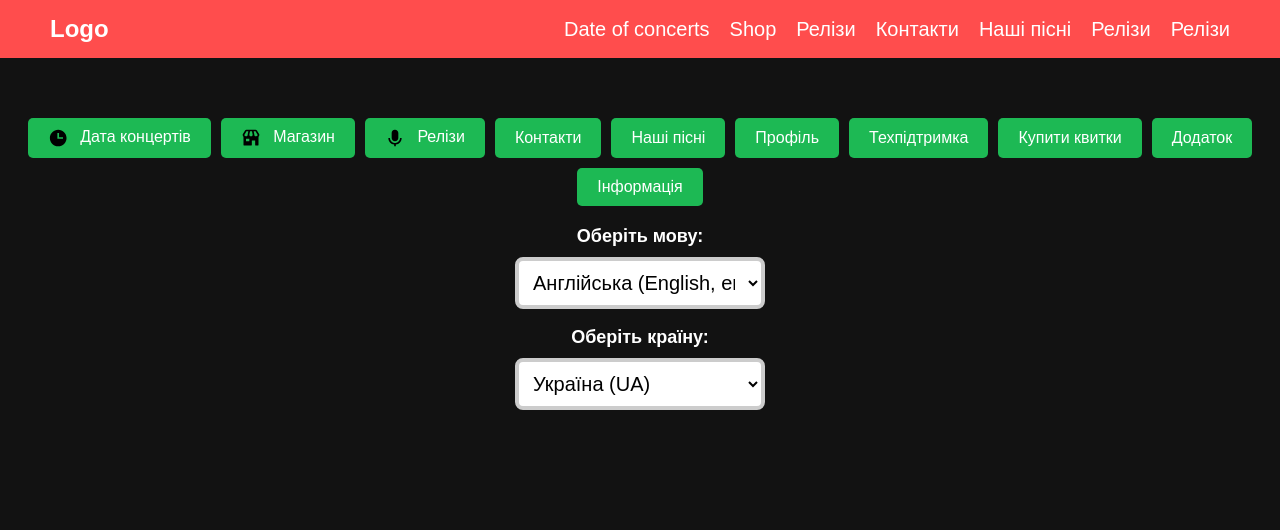
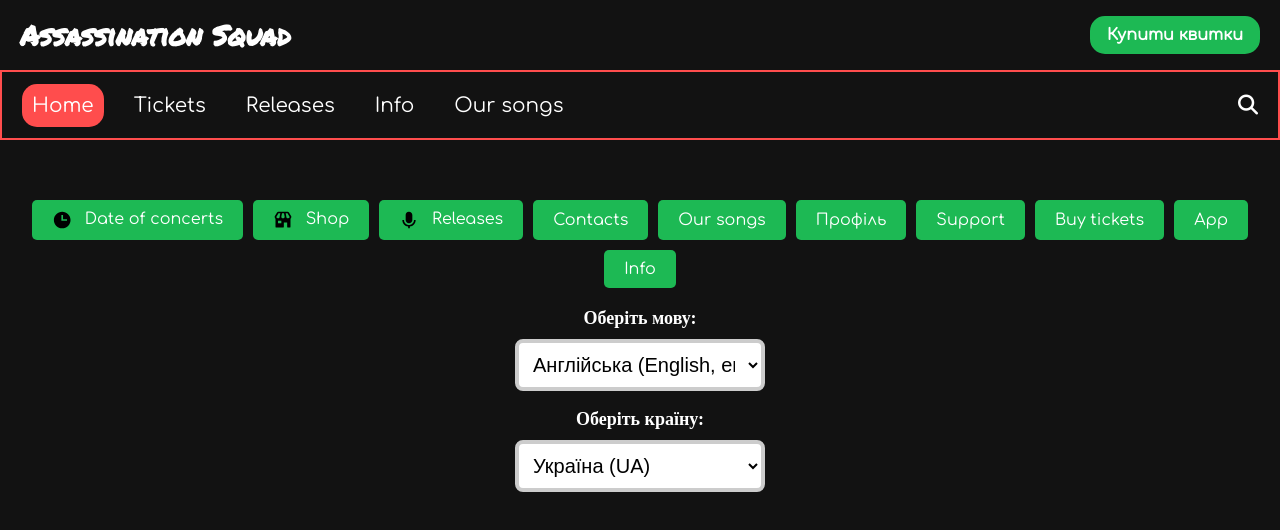
Before and after one commit to likeauser9/musicplatform.com, a plain HTML site: page index.html in a window 1280 px wide. Drawn offline with nearby package versions, Linux system fonts and the light colour scheme.

Commit message:
ну типа коммит

```diff
--- a/index.css
+++ b/index.css
@@ -1,3 +1,18 @@
+@font-face {
+  font-family: "Permanent";
+  src: url("/assets/fonts/PermanentMarker-Regular.ttf");
+}
+
+@font-face {
+  font-family: "MPlus";
+  src: url("/assets/fonts/MPLUSRounded1c-Regular.ttf");
+}
+
+@font-face {
+  font-family: "Comfortaa";
+  src: url("/assets/fonts/Comfortaa-Regular.ttf");
+}
+
 * {
   margin: 0;
   padding: 0;
@@ -6,39 +21,11 @@
 }
 
 body {
-  font-family: Arial, sans-serif;
+  /* font-family: Arial, sans-serif; */
   background-color: #121212;
   color: white;
   text-align: center;
 }
-
-/* .logo {
-  position: absolute;
-  top: 10px;
-  left: 10px;
-  width: 50px;
-  height: 50px;
-} */
-
-/* Гамбургер-меню */
-/* .hamburger {
-  position: absolute;
-  top: 10px;
-  right: 10px;
-  width: 40px;
-  height: 40px;
-  background: none;
-  border: none;
-  cursor: pointer;
-}
-
-.hamburger span {
-  width: 30px;
-  height: 4px;
-  background-color: white;
-  margin: 6px auto;
-  transition: 0.3s;
-} */
 
 .hamburger {
   display: none;
@@ -55,7 +42,6 @@ body {
   background-color: white;
 }
 
-/* Мобильное меню */
 .mobile-menu {
   position: fixed;
   bottom: -100%;
@@ -80,6 +66,7 @@ body {
 .socials a {
   background-color: #1db954;
   border: none;
+  font-family: "Comfortaa";
   padding: 10px 20px;
   color: white;
   font-size: 16px;
@@ -133,61 +120,7 @@ select {
   padding: 20px;
   margin-top: 20px;
   border-radius: 10px;
-  display: none; /* Initially hidden */
-}
-
-/* Мобильная версия */
-@media (max-width: 768px) {
-  .menu button {
-    font-size: 14px;
-    padding: 8px 16px;
-  }
-
-  .player {
-    padding: 15px;
-  }
-
-  .settings {
-    font-size: 14px;
-  }
-
-  .hamburger {
-    display: block;
-  }
-
-  .hamburger.active .bar:nth-child(2) {
-    opacity: 0;
-  }
-
-  .hamburger.active .bar:nth-child(1) {
-    transform: translateY(8px) rotate(45deg);
-  }
-
-  .hamburger.active .bar:nth-child(3) {
-    transform: translateY(-8px) rotate(-45deg);
-  }
-
-  .nav_menu {
-    position: fixed;
-    left: -100%;
-    top: 70px;
-    gap: 0;
-    flex-direction: column;
-    background-color: #121212;
-    border: 2px solid red;
-    border-radius: 10px;
-    width: 100%;
-    text-align: center;
-    transition: 0.3s;
-  }
-
-  .nav_menu li {
-    margin: 16px 0;
-  }
-
-  .nav_menu.active {
-    left: 0;
-  }
+  display: none;
 }
 
 .modal {
@@ -219,16 +152,28 @@ select {
 }
 
 /* header */
+header {
+  padding: 20px 20px;
+  display: flex;
+  justify-content: space-between;
+  align-items: center;
+  height: 70px;
+}
+
 nav {
   display: flex;
   justify-content: space-between;
   align-items: center;
-  padding: 15px 50px;
-  background: #ff4d4d;
+  padding: 0 20px;
+  height: 70px;
+  border: 2px solid #ff4d4d;
+  background: transparent;
+  gap: 15px;
 }
 
 .logo {
-  font-size: 24px;
+  font-family: "Permanent";
+  font-size: 28px;
   font-weight: bold;
   color: white;
 }
@@ -239,28 +184,55 @@ nav {
   gap: 20px;
 }
 
+.dedicated_button {
+  background: #ff4d4d;
+  padding: 10px 10px;
+  border-radius: 15px;
+}
+
+.nav_menu li {
+  display: flex;
+  align-items: center;
+  justify-content: center;
+}
+
 .nav_menu li a {
+  font-family: "Comfortaa";
+  border-radius: 15px;
+  padding: 10px 10px;
   color: white;
   font-size: 20px;
-  transition: 0.3s;
+  transition: all 0.3s ease-in-out;
 }
 
 .nav_menu li a:hover {
-  color: #ffe066;
+  text-decoration: dashed;
+  background: #ff4d4d;
+  padding: 10px 10px;
+  border-radius: 15px;
+}
+
+nav i {
+  color: #fff;
+  font-size: 20px;
 }
 
 .header_button {
-  background: white;
-  color: #ff4d4d;
+  background: #1db954;
+  font-family: "Comfortaa";
+  color: #fff;
   padding: 8px 15px;
-  border-radius: 5px;
+  border-radius: 15px;
   font-weight: bold;
+  border: 2px solid #1db954;
   transition: 0.3s;
 }
 
 .header_button:hover {
-  background: #ffe066;
-  color: #333;
+  background: transparent;
+  border: 2px solid #1db954;
+  font-weight: bold;
+  color: #1db954;
 }
 
 /* section */
@@ -292,3 +264,71 @@ select:focus {
 .middle {
   margin-top: 20px;
 }
+
+@media (max-width: 800px) {
+  .menu button {
+    font-size: 14px;
+    padding: 8px 16px;
+  }
+
+  .player {
+    padding: 15px;
+  }
+
+  .settings {
+    font-size: 14px;
+  }
+
+  .hamburger {
+    display: block;
+  }
+
+  .hamburger.active .bar:nth-child(2) {
+    opacity: 0;
+  }
+
+  .hamburger.active .bar:nth-child(1) {
+    transform: translateY(8px) rotate(45deg);
+  }
+
+  .hamburger.active .bar:nth-child(3) {
+    transform: translateY(-8px) rotate(-45deg);
+  }
+
+  .nav_menu {
+    position: absolute;
+    top: 140px;
+    left: 0;
+    right: 0;
+    flex-direction: column;
+    text-align: center;
+    background-color: #333;
+    overflow: hidden;
+  }
+
+  #menu_list {
+    transition: all 0.25s ease-in-out;
+  }
+
+  /* .nav_menu {
+    position: fixed;
+    left: -100%;
+    top: 70px;
+    gap: 0;
+    flex-direction: column;
+    background-color: #121212;
+    border: 2px solid red;
+    border-radius: 10px;
+    width: 100%;
+    text-align: center;
+    transition: 0.3s;
+  } */
+
+  .nav_menu li {
+    margin: 16px 0;
+  }
+
+  .nav_menu.active {
+    left: 0;
+  }
+}
--- a/index.html
+++ b/index.html
@@ -5,28 +5,35 @@
     <meta name="viewport" content="width=device-width, initial-scale=1.0" />
     <title>Music Platform</title>
     <link rel="stylesheet" href="index.css" />
-    <style></style>
+    <link
+      href="https://unpkg.com/boxicons@2.1.4/css/boxicons.min.css"
+      rel="stylesheet"
+    />
   </head>
   <body>
+    <header>
+      <a href="#" class="logo">Assassination Squad</a>
+
+      <a href="#" class="header_button">Купити квитки</a>
+    </header>
     <nav>
-      <a href="#" class="logo">Logo</a>
-
-      <ul class="nav_menu">
-        <li><a href="#" data-key="concerts_data">Дата концертів</a></li>
-        <li><a href="#" data-key="shop">Магазин</a></li>
-        <li><a href="#">Релізи</a></li>
-        <li><a href="#">Контакти</a></li>
-        <li><a href="#">Наші пісні</a></li>
-        <li><a href="#">Релізи</a></li>
-        <li><a href="#">Релізи</a></li>
+      <ul class="nav_menu" id="menu_list">
+        <li>
+          <a class="dedicated_button" href="#" data-key="home">Головна</a>
+        </li>
+        <li><a href="#" data-key="tickets">Квитки</a></li>
+        <li><a href="#" data-key="releases">Релізи</a></li>
+        <li><a href="#" data-key="info">Інформація</a></li>
+        <li><a href="#" data-key="our_songs">Наші пісні</a></li>
       </ul>
 
-      <div class="hamburger">
+      <div class="hamburger" onclick="toggle_menu()">
         <span class="bar"></span>
         <span class="bar"></span>
         <span class="bar"></span>
       </div>
-      <!-- <a href="#" class="header_button">Button</a> -->
+
+      <i class="fa-solid fa-magnifying-glass"></i>
     </nav>
     <!-- Лого -->
     <!-- <img src="7297B429-66D2-4D3C-9465-189CDACE3D00.png" alt="Logo" class="logo"> -->
@@ -35,31 +42,35 @@
     <div class="menu">
       <button onclick="alert('Дата концертів буде додано пізніше')">
         <img src="assets/icons/time.svg" alt="" />
-        Дата концертів
+        <span data-key="concerts_date">Дата концертів</span>
       </button>
-      <button onclick="showModal('Магазин скоро відкриється')">
+      <button onclick="showModal('Магазин скоро відкриється')" , data-key="">
         <img src="assets/icons/shop.svg" alt="" />
-        Магазин
+        <span data-key="shop">Магазин</span>
       </button>
       <button onclick="showModal('Перелік релізів буде оновлено')">
         <img src="assets/icons/song.svg" alt="" />
-        Релізи
+        <span data-key="releases">Релізи</span>
       </button>
       <button onclick="showModal('Контакти: ubijcklub ubijcklub@gemail.com')">
-        Контакти
+        <span data-key="contacts">Контакти</span>
       </button>
       <button onclick="showModal('Наші пісні: список пісень тут')">
-        Наші пісні
+        <span data-key="our_songs">Наші пісні</span>
       </button>
       <button onclick="window.location.href='login.html'">Профіль</button>
       <button onclick="showModal('Техпідтримка: ubijcklub@gmail.com')">
-        Техпідтримка
+        <span data-key="support">Техпідтримка</span>
       </button>
       <button onclick="showModal('Купівля квитків буде доступна незабаром')">
-        Купити квитки
+        <span data-key="buy_tickets">Купити квитки</span>
       </button>
-      <button onclick="showModal('Додаток поки не доступний')">Додаток</button>
-      <button onclick="showInfo()">Інформація</button>
+      <button onclick="showModal('Додаток поки не доступний')">
+        <span data-key="app">Додаток</span>
+      </button>
+      <button onclick="showInfo()">
+        <span data-key="info">Інформація</span>
+      </button>
     </div>
 
     <div id="mobileMenu" class="mobile-menu">
@@ -75,23 +86,6 @@
       </button>
     </div>
 
-    <!-- Музичний плеєр -->
-    <!-- <div class="player">
-      <h2>Музичний плеєр</h2>
-      <select id="trackSelector">
-          <option value="спокойный вечерний плейлист #2 2.mp3">Спокійний вечірній плейлист #2</option>
-          <option value="портреты (Acoustic) 2.mp3">Портрети (Acoustic)</option>
-          <option value="playlist for sleep⧸⧸спокойный плейлист 2.mp3">Плейлист для сну</option>
-          <option value="спокойный вечерний плейлист #5 2.mp3">Спокійний вечірній плейлист #5</option>
-      </select>
-      <br>
-      <audio id="audioPlayer" controls>
-          <source src="спокойный вечерний плейлист #2 2.mp3" type="audio/mpeg">
-          Your browser does not support the audio element.
-      </audio>
-  </div> -->
-
-    <!-- Модальні вікна -->
     <div id="modal" class="modal">
       <div class="modal-content">
         <p id="modalText"></p>
@@ -99,7 +93,6 @@
       </div>
     </div>
 
-    <!-- Інформація про нас -->
     <div id="info" class="info">
       <h3>Інформація про нас</h3>
       <p>
@@ -111,8 +104,6 @@
         фанатам найкращий досвід.
       </p>
     </div>
-
-    <!-- Список мов -->
 
     <section class="middle">
       <label for="language">Оберіть мову:</label>
@@ -138,7 +129,6 @@
 
       <br /><br />
 
-      <!-- Список країн -->
       <label for="country">Оберіть країну:</label>
       <select id="country">
         <option value="ua">Україна (UA)</option>
@@ -164,5 +154,9 @@
 
     <script src="locales_changer.js"></script>
     <script src="index.js"></script>
+    <script
+      src="https://kit.fontawesome.com/8bdf8c69c6.js"
+      crossorigin="anonymous"
+    ></script>
   </body>
 </html>
--- a/index.js
+++ b/index.js
@@ -1,5 +1,16 @@
 const hamburger = document.querySelector(".hamburger");
 const nav_menu = document.querySelector(".nav-menu");
+let menu_list = document.getElementById("menu_list");
+
+menu_list.style.maxHeight = "0px";
+
+function toggle_menu() {
+  if (menu_list.style.maxHeight == "0px") {
+    menu_list.style.maxHeight = "700px";
+  } else {
+    menu_list.style.maxHeight = "0px";
+  }
+}
 
 hamburger.addEventListener("click", () => {
   hamburger.classList.toggle("active");
--- a/locales/en.json
+++ b/locales/en.json
@@ -1,4 +1,13 @@
 {
-  "concerts_data": "Date of concerts",
-  "shop": "Shop"
+  "home": "Home",
+  "tickets": "Tickets",
+  "concerts_date": "Date of concerts",
+  "shop": "Shop",
+  "releases": "Releases",
+  "contacts": "Contacts",
+  "our_songs": "Our songs",
+  "support": "Support",
+  "buy_tickets": "Buy tickets",
+  "app": "App",
+  "info": "Info"
 }
```
Also changed, not shown: locales/ua.json (+11 -2 lines), assets/fonts/Comfortaa-Regular.ttf (added), assets/fonts/PermanentMarker-Regular.ttf (added), assets/icons/search.svg (added), 1 other file.
